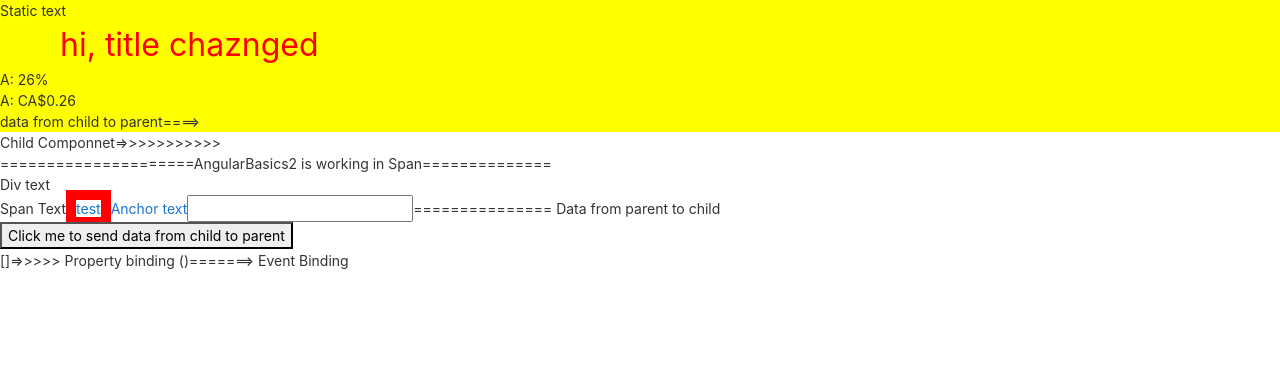
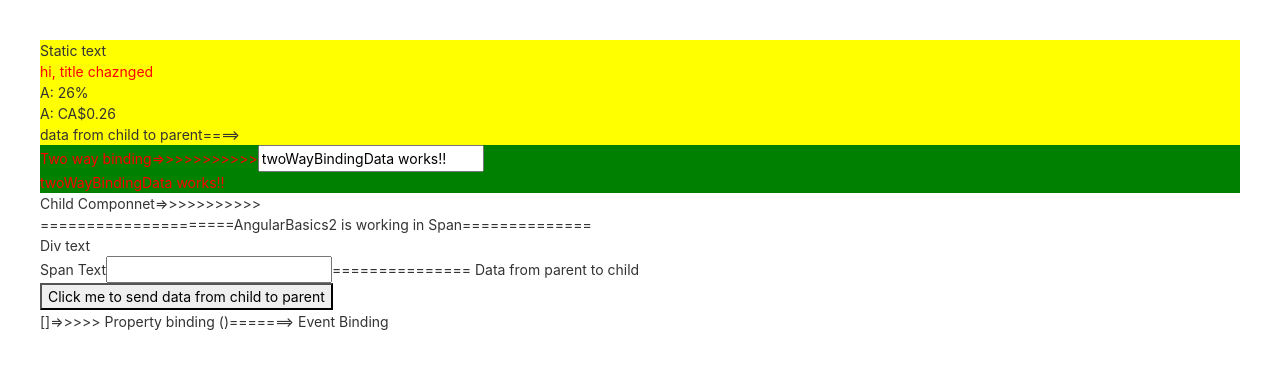
Before and after one commit to vinaykumarsingh/VenkatAngularUICode, an Angular app: page / in a window 1280 px wide. Shown: the top 368 px of the page. Built offline with nearby package versions, Linux system fonts and the light colour scheme.

Commit message:
twi way binding

```diff
--- a/src/app/Components/AngularBasics1/angularBasics1.component.css
+++ b/src/app/Components/AngularBasics1/angularBasics1.component.css
@@ -1,9 +1,12 @@
 .angularBasic1Container span {
     color: red;
-    font-size: 32px;
+    /* font-size: 32px;
     margin: 20px;
-    padding: 40px;
+    padding: 40px; */
 }
 .parentContent {
     background: yellow;
 }
+.twoWayBindingContainer {
+    background: green;
+}
--- a/src/app/Components/AngularBasics1/angularBasics1.component.html
+++ b/src/app/Components/AngularBasics1/angularBasics1.component.html
@@ -6,6 +6,11 @@
     <p>A: {{a | currency:'CAD'}}</p>
     <div>data from child to parent====> {{abc}}</div>
 </div>
+    <div class="twoWayBindingContainer">
+        <span>Two way binding=>>>>>>>>>>></span>
+        <input type="text" [(ngModel)]="twoWayBindingData" value="twoWayBindingData"/><br/>
+        <span>{{twoWayBindingData}}</span>
+    </div>
 
     <div>Child Componnet=>>>>>>>>>>></div>
     <app-angularBasics2 [dataFromParent]="xyz" (childEvent)="childToParentEventHandler($event)"></app-angularBasics2>
--- a/src/app/Components/AngularBasics1/angularBasics1.component.ts
+++ b/src/app/Components/AngularBasics1/angularBasics1.component.ts
@@ -11,6 +11,7 @@ export class AppAngularBasics1 implements OnInit, OnDestroy{
   a: number = 0.259;
   xyz = "Data from parent to child";
   abc = ""
+  twoWayBindingData = "twoWayBindingData works!!"
   constructor() {
     console.log("I'm in constructor")
 
--- a/src/app/Components/AngularBasics2/angularBasics2.component.html
+++ b/src/app/Components/AngularBasics2/angularBasics2.component.html
@@ -2,7 +2,7 @@
     <span>=====================AngularBasics2 is working in Span==============</span><br>
     <div>Div text</div>
     <span>Span Text</span>
-    <a href="#">Anchor text</a>
+    <!-- <a href="#">Anchor text</a> -->
     <input type="text" />
     <img>
     <span>===============</span>
--- a/src/app/app.module.ts
+++ b/src/app/app.module.ts
@@ -8,6 +8,7 @@ import { AppAngularBasics1 } from "./Components/AngularBasics1/angularBasics1.co
 
 import { BrowserAnimationsModule } from '@angular/platform-browser/animations';
 import { AppAngularBasics2 } from './Components/AngularBasics2/angularBasics2.component';
+import { FormsModule } from '@angular/forms';
 
 @NgModule({
   declarations: [
@@ -15,7 +16,8 @@ import { AppAngularBasics2 } from './Components/AngularBasics2/angularBasics2.co
   ],
   imports: [
     BrowserModule,
-    BrowserAnimationsModule
+    BrowserAnimationsModule,
+    FormsModule
   ],
   providers: [],
   bootstrap: [AppComponent, ]
--- a/src/styles.css
+++ b/src/styles.css
@@ -415,3 +415,6 @@ body { margin: 0; font-family: Roboto, "Helvetica Neue", sans-serif; }
   .inputContainer + input {
     border: 20px solid rgb(255, 0, 212) !important
   }
+body {
+  margin: 40px;
+}
```
